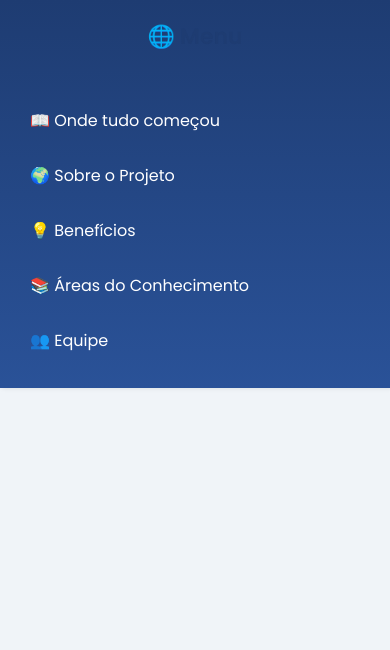
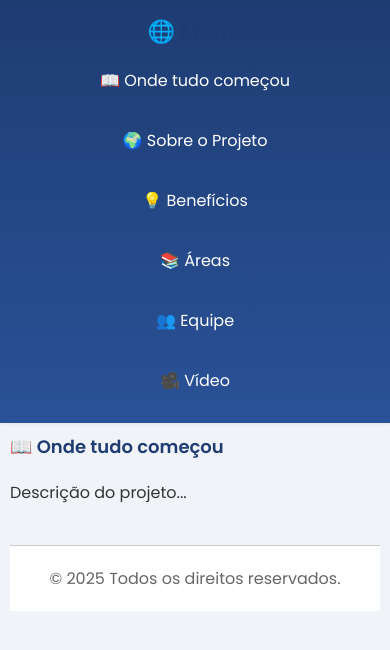
Before and after one commit to icarogoncalvess/intercambio-esportivo, a plain HTML site: page index.html in a window 390 px wide. Drawn offline with Linux system fonts and the light colour scheme.

Commit message:
Update index.html

```diff
--- a/index.html
+++ b/index.html
@@ -1,8 +1,8 @@
 <!DOCTYPE html>
 <html lang="pt-br">
 <head>
-  <meta charset="UTF-8" />
-  <meta name="viewport" content="width=device-width, initial-scale=1.0" />
+  <meta charset="UTF-8">
+  <meta name="viewport" content="width=device-width, initial-scale=1.0">
   <title>Intercâmbio Esportivo</title>
   <link href="https://fonts.googleapis.com/css2?family=Poppins:wght@300;400;600&display=swap" rel="stylesheet">
   <style>
@@ -15,65 +15,41 @@
     body {
       font-family: 'Poppins', sans-serif;
       background-color: #f0f4f8;
-      display: flex;
-      flex-direction: column;
       color: #333;
     }
 
     .sidebar {
       width: 100%;
-      max-width: 250px;
       background: linear-gradient(180deg, #1e3c72, #2a5298);
       color: #fff;
-      height: auto;
-      padding: 20px 0;
-      position: relative;
+      padding: 10px;
+      position: fixed;
       top: 0;
-      display: flex;
-      flex-direction: column;
+      left: 0;
       box-shadow: 2px 0 5px rgba(0, 0, 0, 0.1);
     }
 
     .sidebar h2 {
       text-align: center;
       font-size: 22px;
-      margin-bottom: 40px;
     }
 
     .sidebar a {
-      padding: 15px 30px;
+      display: block;
+      padding: 15px;
       text-decoration: none;
       color: #fff;
-      transition: all 0.3s ease;
       font-weight: 500;
-      cursor: pointer;
-    }
-
-    .sidebar a:hover {
-      background-color: rgba(255, 255, 255, 0.1);
-      padding-left: 35px;
+      text-align: center;
     }
 
     .main-content {
-      margin-top: 20px;
-      padding: 40px;
-      flex-grow: 1;
-      animation: fadeIn 0.6s ease-in-out;
-    }
-
-    @keyframes fadeIn {
-      from { opacity: 0; transform: translateY(10px); }
-      to { opacity: 1; transform: translateY(0); }
+      margin-top: 100px; /* Espaço abaixo da sidebar fixa */
+      padding: 20px;
     }
 
     section {
-      display: none;
-      margin-bottom: 60px;
-      animation: fadeIn 0.6s ease-in-out;
-    }
-
-    section.active {
-      display: block;
+      margin-bottom: 40px;
     }
 
     h1, h2 {
@@ -83,41 +59,36 @@
 
     ul li {
       margin-bottom: 10px;
-      line-height: 1.6;
     }
 
     iframe {
       max-width: 100%;
+      height: auto;
       border-radius: 8px;
       box-shadow: 0 4px 10px rgba(0, 0, 0, 0.1);
     }
 
     footer {
       background-color: #fff;
-      padding: 30px;
+      padding: 20px;
       text-align: center;
       color: #666;
       border-top: 1px solid #ccc;
     }
 
-    footer h2 {
-      color: #1e3c72;
-      margin-bottom: 10px;
-    }
-
-    @media (max-width: 600px) {
-      body {
-        flex-direction: column;
+    @media (max-width: 768px) {
+      .sidebar {
+        position: static;
+        text-align: center;
       }
 
-      .sidebar {
-        width: 100%;
-        max-width: none;
+      .sidebar h2, .sidebar a {
+        margin: 5px;
       }
 
       .main-content {
-        margin-left: 0;
-        padding: 20px;
+        margin: 0;
+        padding: 10px;
       }
 
       h1, h2 {
@@ -127,12 +98,35 @@
   </style>
 </head>
 <body>
-
   <div class="sidebar">
     <h2>🌐 Menu</h2>
     <a onclick="showSection('inicio')">📖 Onde tudo começou</a>
     <a onclick="showSection('sobre')">🌍 Sobre o Projeto</a>
     <a onclick="showSection('beneficios')">💡 Benefícios</a>
-    <a onclick="showSection('areas')">📚 Áreas do Conhecimento</a>
+    <a onclick="showSection('areas')">📚 Áreas</a>
     <a onclick="showSection('equipe')">👥 Equipe</a>
-    <a onclick="showSection('video
+    <a onclick="showSection('video')">🎥 Vídeo</a>
+  </div>
+
+  <div class="main-content">
+    <section id="inicio" class="active">
+      <h1>📖 Onde tudo começou</h1>
+      <p>Descrição do projeto...</p>
+    </section>
+
+    <!-- Mais seções -->
+    <footer>
+      <p>&copy; 2025 Todos os direitos reservados.</p>
+    </footer>
+  </div>
+
+  <script>
+    function showSection(id) {
+      document.querySelectorAll("section").forEach((section) => {
+        section.style.display = "none";
+      });
+      document.getElementById(id).style.display = "block";
+    }
+  </script>
+</body>
+</html>
```
